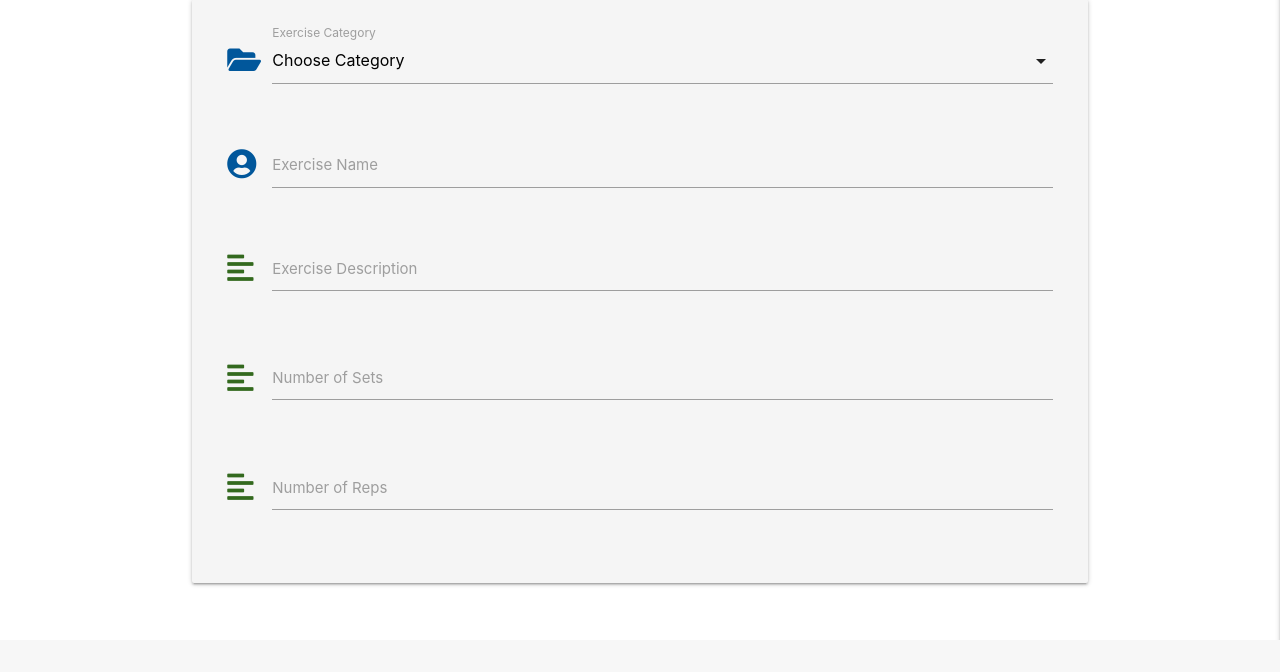
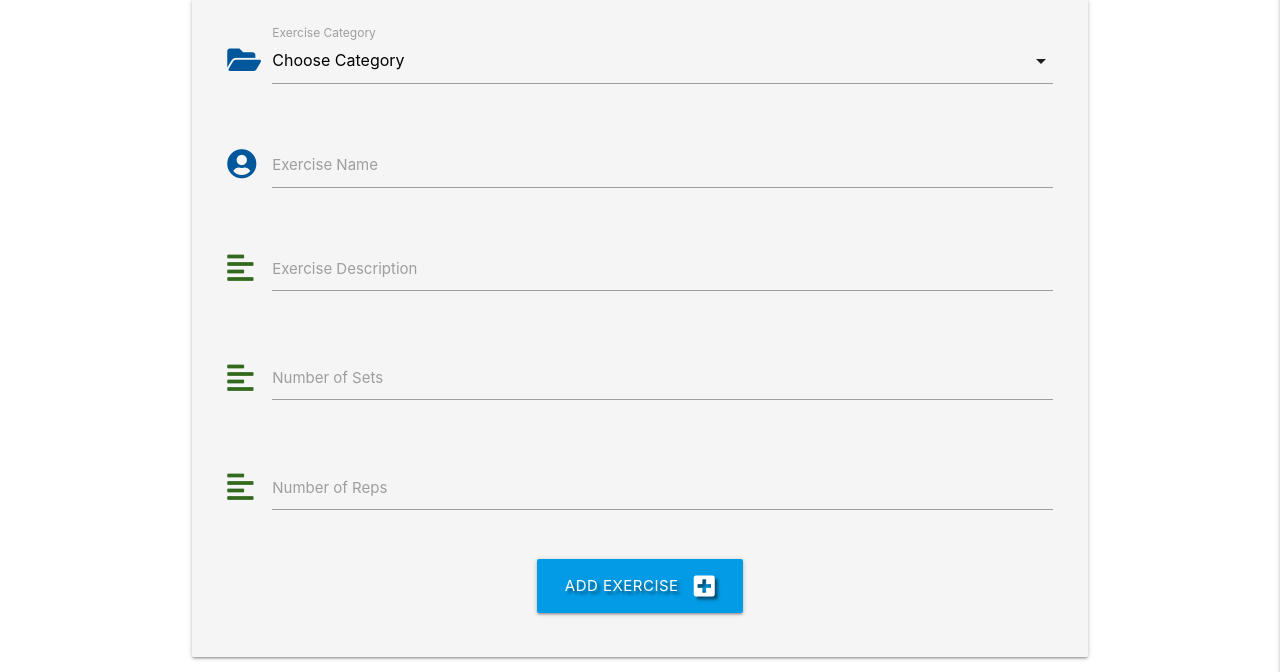
Before and after one commit to BabusDublinCoding/MS3-Body50Plus, a Flask app: page /add_exercises in a window 1280 px wide. Shown: the part 160-832 px from the top of the page. Before the commit the page ends 800 px from the top, so only its background shows below. Run offline with Flask 2, Linux system fonts and the light colour scheme; data that the repository does not hold is empty; some libraries are stand-ins or nearby versions.

Commit message:
allow user to submit task to db

```diff
--- a/app.py
+++ b/app.py
@@ -99,8 +99,23 @@ def logout():
     return redirect(url_for("login"))
 
 
-@app.route("/add_exercises")
+@app.route("/add_exercises", methods=["GET", "POST"])
 def add_exercises():
+    if request.method == "POST":
+        exercises = {
+            "category_name": request.form.get("category_name"),
+            "exercise_name": request.form.get("exercise_name"),
+            "exercise_description": request.form.get("exercise_description"),
+            "sets_description": request.form.get("sets_description"),
+            "reps_description": request.form.get("reps_description"),
+            "created_by": session["user"]
+        }
+
+        mongo.db.exercises.insert_one(exercises)
+        flash("Exercise Successfully Added")
+        return redirect(url_for("get_exercises"))
+
+
     categories = mongo.db.categories.find().sort("category_name", 1)
     return render_template("add_exercises.html", categories=categories)
 
--- a/templates/add_exercises.html
+++ b/templates/add_exercises.html
@@ -4,7 +4,8 @@
 <h3 class="light-green-text text-darken-4 center-align">Add Exercises</h3>
 
 <div class="row card-panel grey lighten-4">
-    <form class="col s12" method="POST" action="">
+    <form class="col s12" method="POST" action="{{ url_for('add_exercises') }}">
+        <!-- category selection -->
         <div class="row">
             <div class="input-field col s12">
                 <i class="fas fa-folder-open prefix light-blue-text text-darken-4"></i>
@@ -17,6 +18,7 @@
                 <label for="category_name">Exercise Category</label>
             </div>
         </div>
+        <!-- exercise name -->
         <div class="row">
             <div class="input-field col s12">
                 <i class="fas fa-user-circle prefix light-blue-text text-darken-4"></i>
@@ -25,6 +27,7 @@
                 <label for="exercise_name">Exercise Name</label>
             </div>
         </div>
+        <!-- exercise description -->
         <div class="row">
             <div class="input-field col s12">
                 <i class="fas fa-align-left prefix light-green-text text-darken-4"></i>
@@ -33,6 +36,7 @@
                 <label for="exercise_description">Exercise Description</label>
             </div>
         </div>
+        <!-- sets description -->
         <div class="row">
             <div class="input-field col s12">
                 <i class="fas fa-align-left prefix light-green-text text-darken-4"></i>
@@ -41,6 +45,7 @@
                 <label for="sets_description">Number of Sets</label>
             </div>
         </div>
+        <!-- reps description -->
         <div class="row">
             <div class="input-field col s12">
                 <i class="fas fa-align-left prefix light-green-text text-darken-4"></i>
@@ -49,6 +54,14 @@
                 <label for="reps_description">Number of Reps</label>
             </div>
         </div>
+         <!-- submit button -->
+         <div class="row">
+            <div class="col s12 center-align">
+                <button type="submit" class="btn-large light-blue darken-1 text-shadow">
+                    Add Exercise <i class="fas fa-plus-square right"></i>
+                </button>
+            </div>
+        </div>
     </form>
 </div>
 
--- a/templates/exercises.html
+++ b/templates/exercises.html
@@ -1,5 +1,7 @@
 {% extends "base.html" %}
 {% block content %}
+
+<h3 class="light-green-text text-darken-4 center-align">All Exercises</h3>
 
 {% for exercise in exercises %}<br>
 {{ exercise.category_name }}<br>
@@ -8,6 +10,7 @@
 {{ exercise.sets }}<br>
 {{ exercise.reps }}<br>
 
+<h3 class="light-green-text text-darken-4 center-align">Add Exercises</h3>
 
 <ul class="collapsible">
 
```
